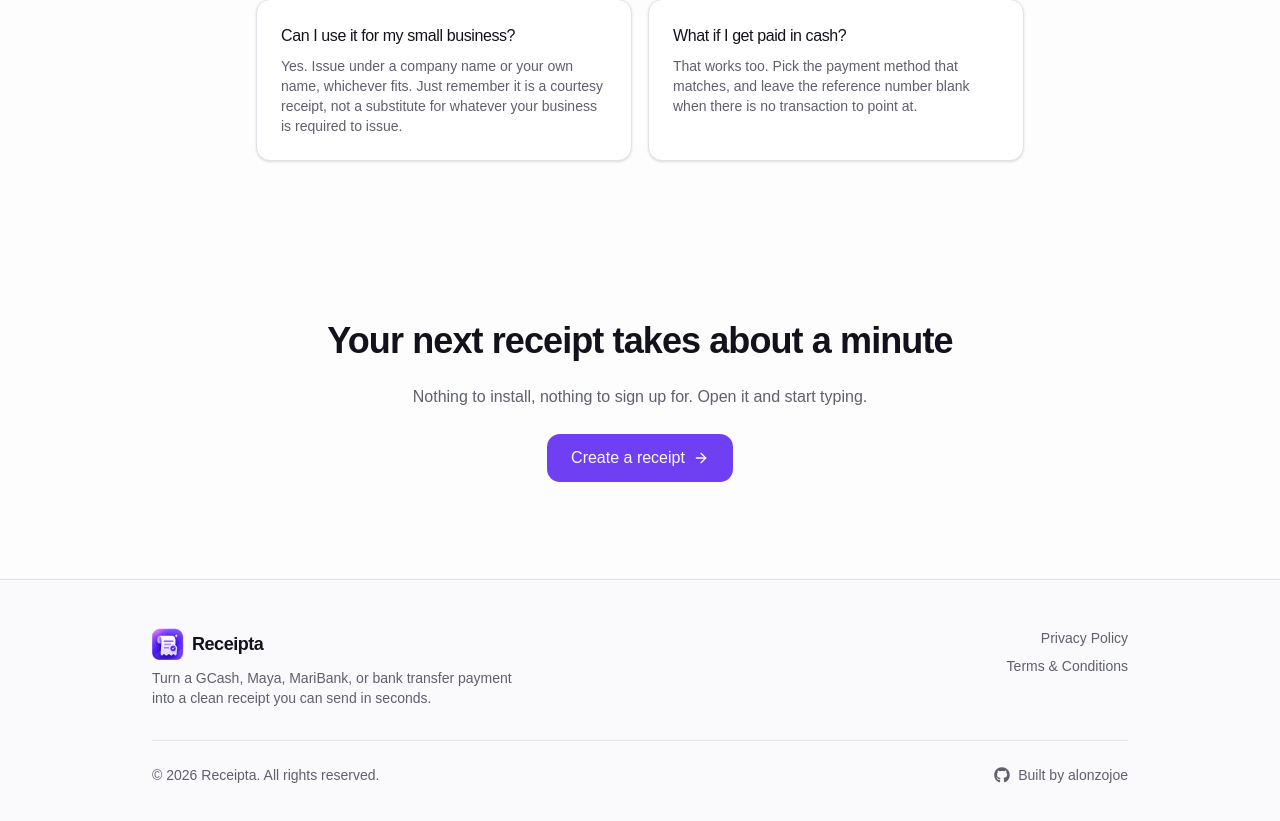
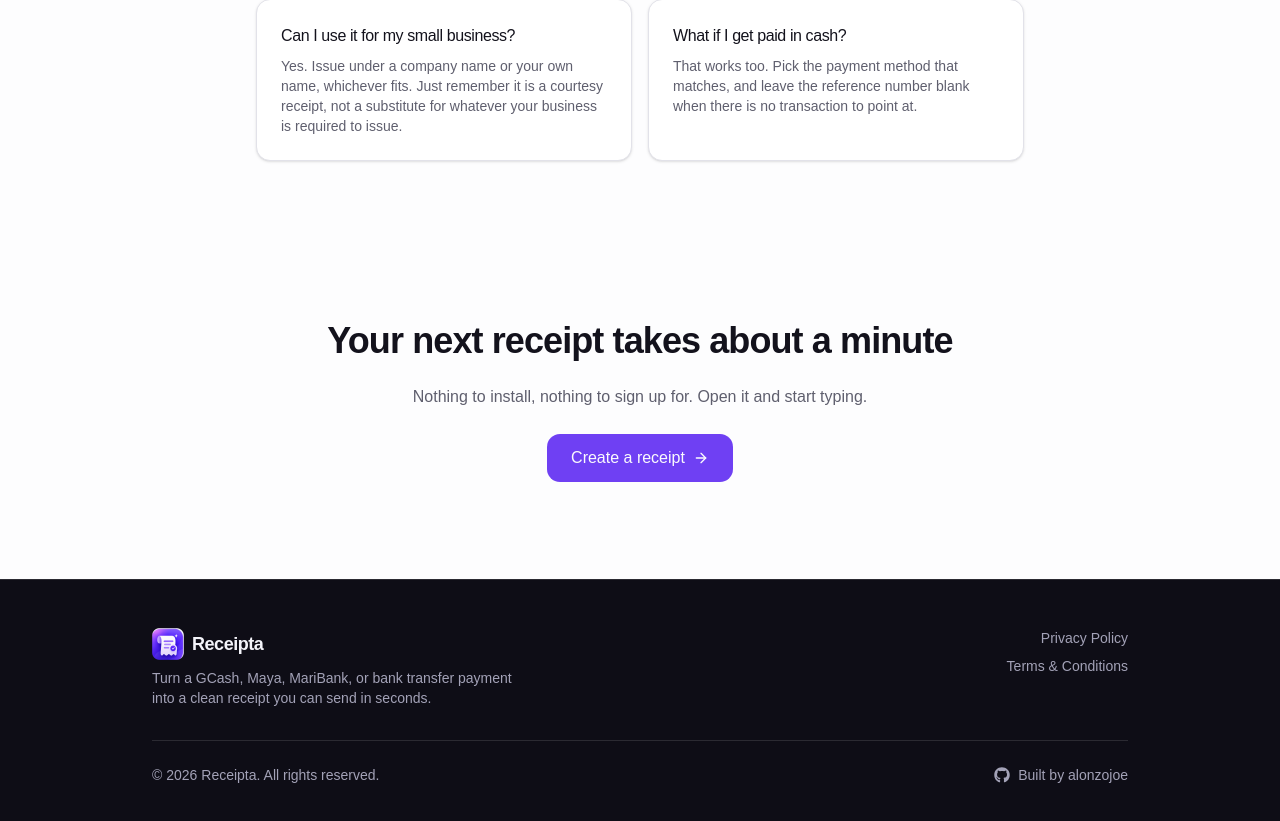
Before and after one commit to alonzojoe/receipta, a React (Vite) app: page / in a window 1280 px wide. Shown: the part 2883-3704 px from the top of the page. Built offline with nearby package versions, Linux system fonts and the light colour scheme.

Commit message:
feat: add scroll motion, dark footer, and record validation

```diff
--- a/src/widgets/site_footer/ui/site_footer.tsx
+++ b/src/widgets/site_footer/ui/site_footer.tsx
@@ -5,7 +5,15 @@ import { Logo } from '@/shared/ui/logo'
 
 export function SiteFooter() {
   return (
-    <footer className="w-full border-t border-border bg-muted/40">
+    <footer
+      /*
+       * The `dark` class scopes the dark token set to this subtree, so the footer is
+       * dark in both themes using the palette that already exists. No second set of
+       * colours, no literals: every child keeps using bg-background, text-foreground
+       * and border-border, and they simply resolve to their dark values here.
+       */
+      className="dark w-full border-t border-border bg-background text-foreground"
+    >
       <div className="mx-auto flex w-full max-w-5xl flex-col gap-8 px-4 py-12 sm:px-6">
         <div className="flex flex-col gap-6 sm:flex-row sm:items-start sm:justify-between">
           <div className="flex flex-col gap-2">
```
Also changed, not shown: 1 other file (tests, documents, lock files or other folders).
